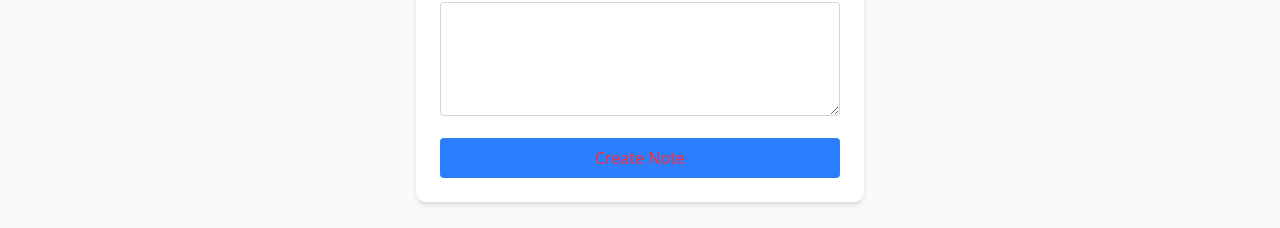
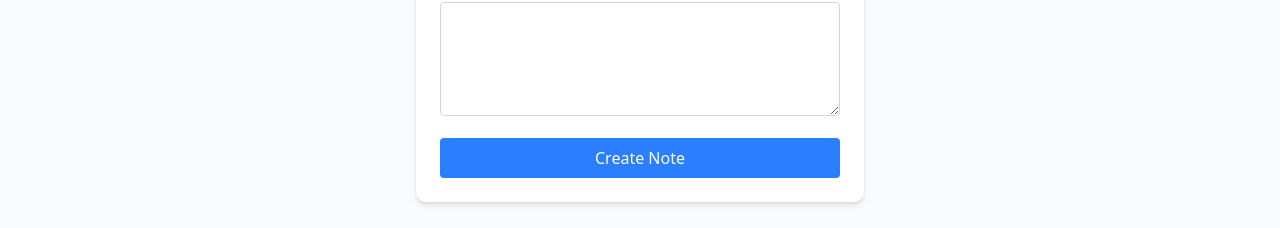
Before and after one commit to ManiMindScripts/Abark-Intern-NextJs, a Next.js app: page /notes/create in a window 1280 px wide. Shown: the part 268-496 px from the top of the page. Built offline with nearby package versions, Linux system fonts and the light colour scheme.

Commit message:
Day 8 Task Completed

```diff
--- a/app/(day-8)/notes/page.tsx
+++ b/app/(day-8)/notes/page.tsx
@@ -13,7 +13,7 @@ export default async function Notespage() {
         <h1 className="text-2xl font-bold">Notes</h1>
         <Link
           href="/notes/create"
-          className="bg-blue-500 text-red-500 px-4 py-2 rounded hover:bg-blue-600"
+          className="bg-blue-500 text-white px-4 py-2 rounded hover:bg-blue-600"
         >
           + Add Note
         </Link>
--- a/component/SubmitButton.tsx
+++ b/component/SubmitButton.tsx
@@ -9,7 +9,7 @@ export default function SubmitButton() {
     <button
       type="submit"
       disabled={pending}
-      className="w-full bg-blue-500 text-red-500 py-2 rounded hover:bg-blue-600 disabled:opacity-50"
+      className="w-full bg-blue-500 text-white py-2 rounded hover:bg-blue-600 disabled:opacity-50"
     >
       {pending ? "Creating..." : "Create Note"}
     </button>
```
